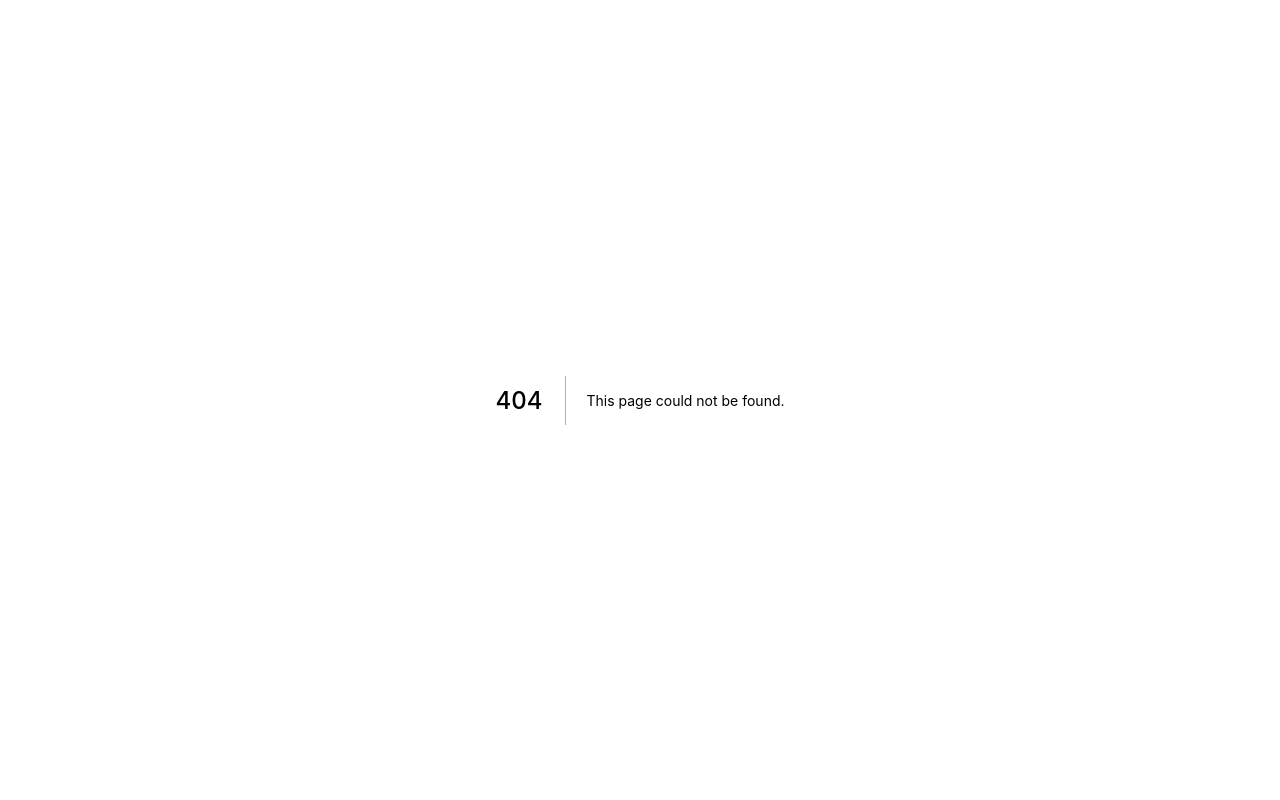
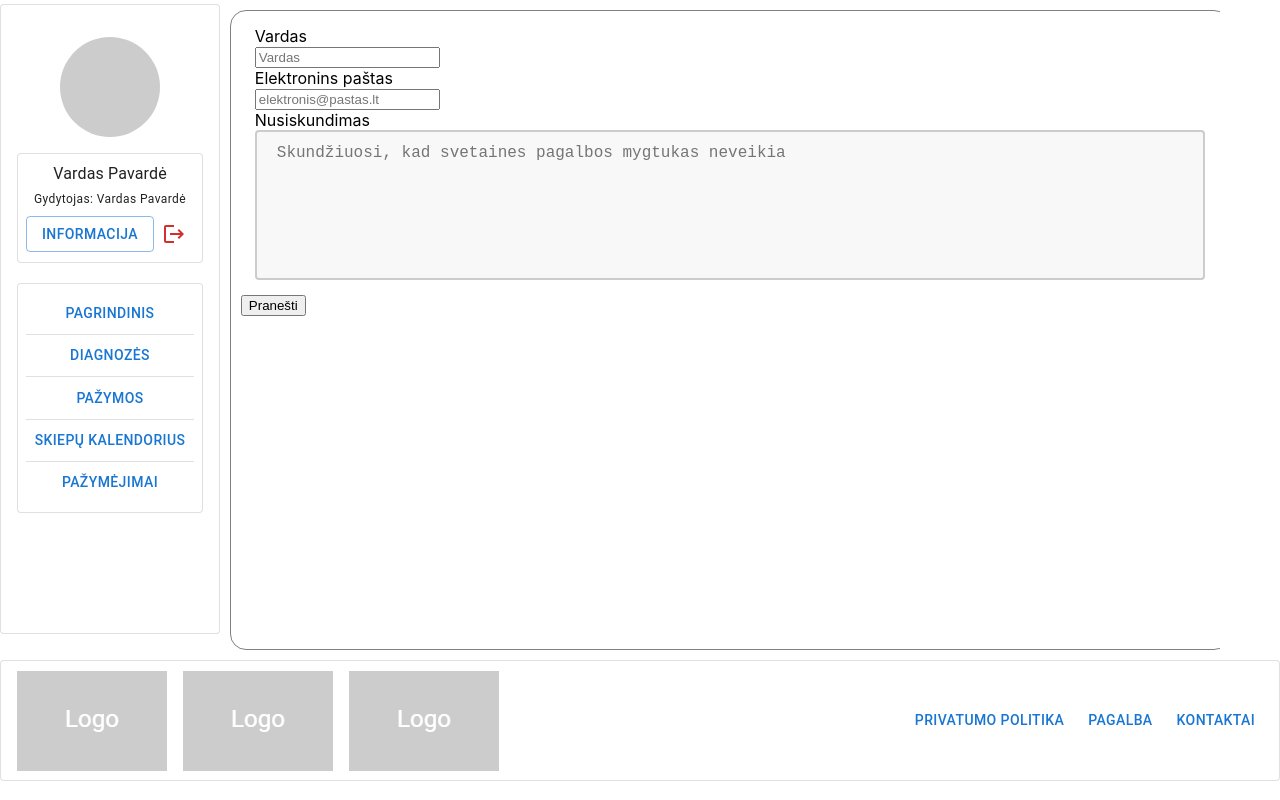
Before and after one commit to Cheezco/Max, a Next.js app: page /formPage in a window 1280 px wide. Before the commit this address had no page. Built offline with nearby package versions, Linux system fonts and the light colour scheme.

Commit message:
Nefunkcinuojantis formu puslapis

```diff
--- /dev/null
+++ b/pages/formPage.js
@@ -0,0 +1,38 @@
+//Press ctrl + s to save everytime
+import Layout from "../components/layout/main/Layout";
+import { Box, Divider } from "@mui/material";
+import styles from "../styles/pages/formPage/form.module.css";
+
+export default function form() {
+    return (
+        <Layout>
+            <div className={styles.padding}>
+                <Box className={styles.container}>
+                    <form id="cForm"
+                    name="complaint-form"
+                    acceptCharset="utf-8"
+                    method="post"
+                    action="">
+                        <fieldset id="fs-frm-inputs" className={styles.noBorder}>
+                            <label>Vardas</label><br></br>
+                            <input type="text" id="fname" name="fname" placeholder="Vardas">
+                                </input><br></br>
+                            <label>Elektronins paštas</label><br></br>
+                            <input type="email" id="email(Privalomas)" name="email"
+                            required=""
+                            placeholder="elektronis@pastas.lt">
+                                </input><br></br>
+                            <label>Nusiskundimas</label><br></br>
+                            <textarea type="text" id="complaint" name="complaint"
+                            placeholder="Skundžiuosi, kad svetaines pagalbos mygtukas neveikia"
+                            className={styles.textarea}
+                            required="">
+                                </textarea><br></br>
+                        </fieldset>
+                        <input type="submit" value="Pranešti"></input>
+                    </form>
+                </Box>
+            </div>
+        </Layout>
+    );
+  }
--- /dev/null
+++ b/styles/pages/formPage/form.module.css
@@ -0,0 +1,33 @@
+.textarea {
+    width: 100%;
+    height: 150px;
+    padding: 12px 20px;
+    box-sizing: border-box;
+    border: 2px solid #ccc;
+    border-radius: 4px;
+    background-color: #f8f8f8;
+    font-size: 16px;
+    resize: none;
+  }
+.noBorder{
+    border: white;
+}
+.container {
+    color: black;
+    border-radius: 1em;
+    border: 0.01em solid grey;
+    padding: 1%;
+    width: 100%;
+    height: 95%;
+    min-height: 640px;
+    min-width: 1000px;
+    max-width: 1900px;
+
+  }
+.padding {
+    padding: 1%;
+    border: 1px white;
+    display: flexbox;
+    width: 100%;
+    height: 100%;
+  }
```
